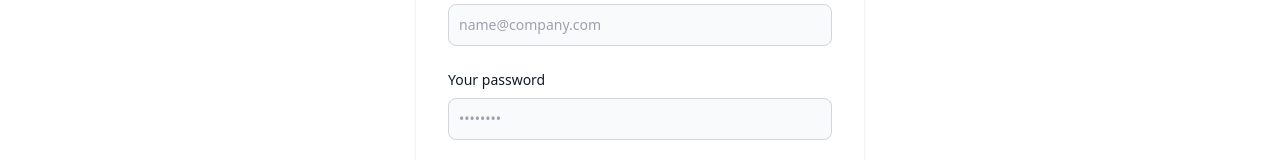
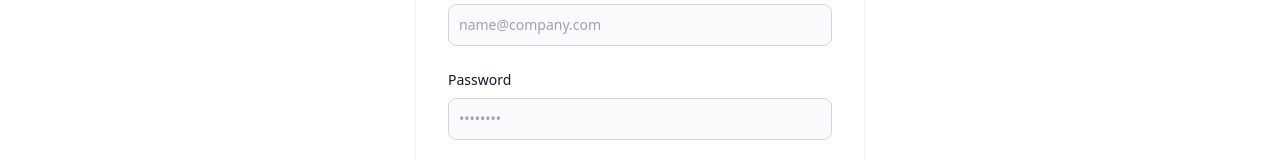
Before and after one commit to Jon-Felipe/Tasty-React, a React (Vite) app: page /login in a window 1280 px wide. Shown: the part 440-600 px from the top of the page. Built offline with nearby package versions, Linux system fonts and the light colour scheme.

Commit message:
changed text

```diff
--- a/src/pages/Login.tsx
+++ b/src/pages/Login.tsx
@@ -40,7 +40,7 @@ const Login = (props: Props) => {
                   htmlFor='password'
                   className='block mb-2 text-sm font-medium text-gray-900'
                 >
-                  Your password
+                  Password
                 </label>
                 <input
                   type='password'
--- a/src/pages/Register.tsx
+++ b/src/pages/Register.tsx
@@ -40,7 +40,7 @@ const Register = (props: Props) => {
                   htmlFor='password'
                   className='block mb-2 text-sm font-medium text-gray-900'
                 >
-                  Your password
+                  Password
                 </label>
                 <input
                   type='password'
```
